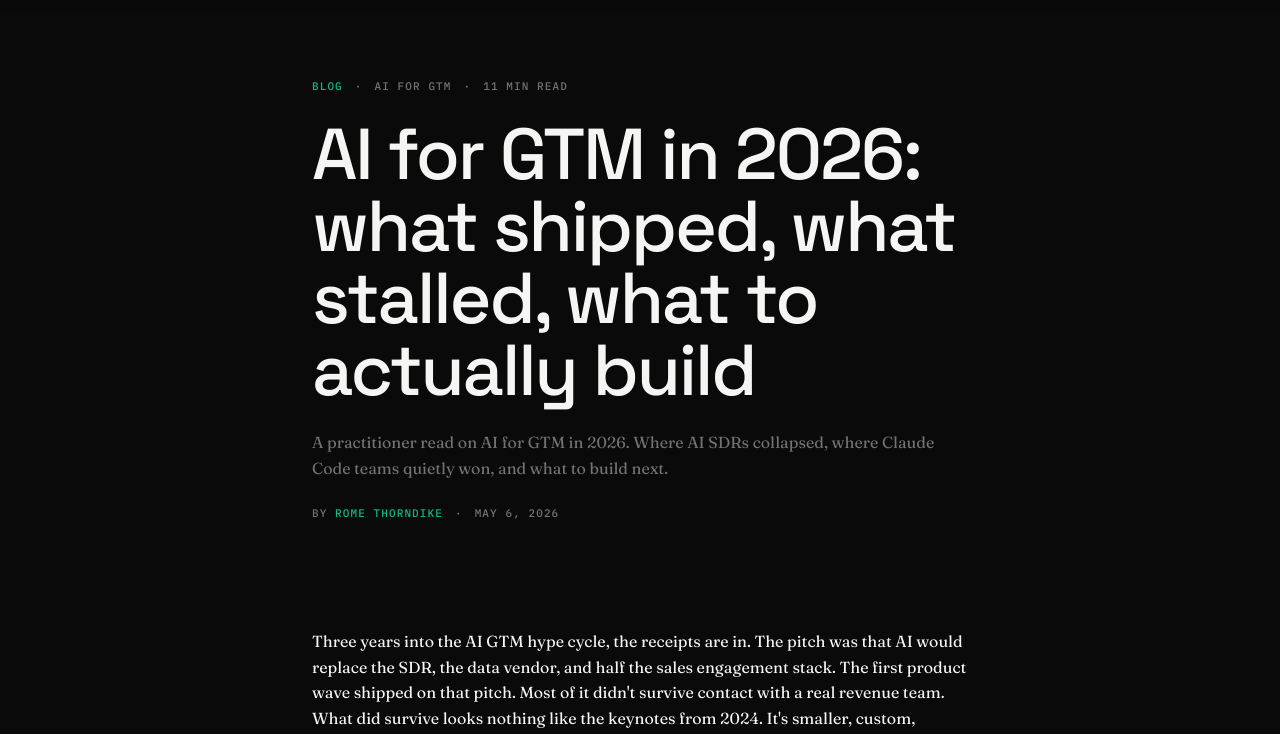
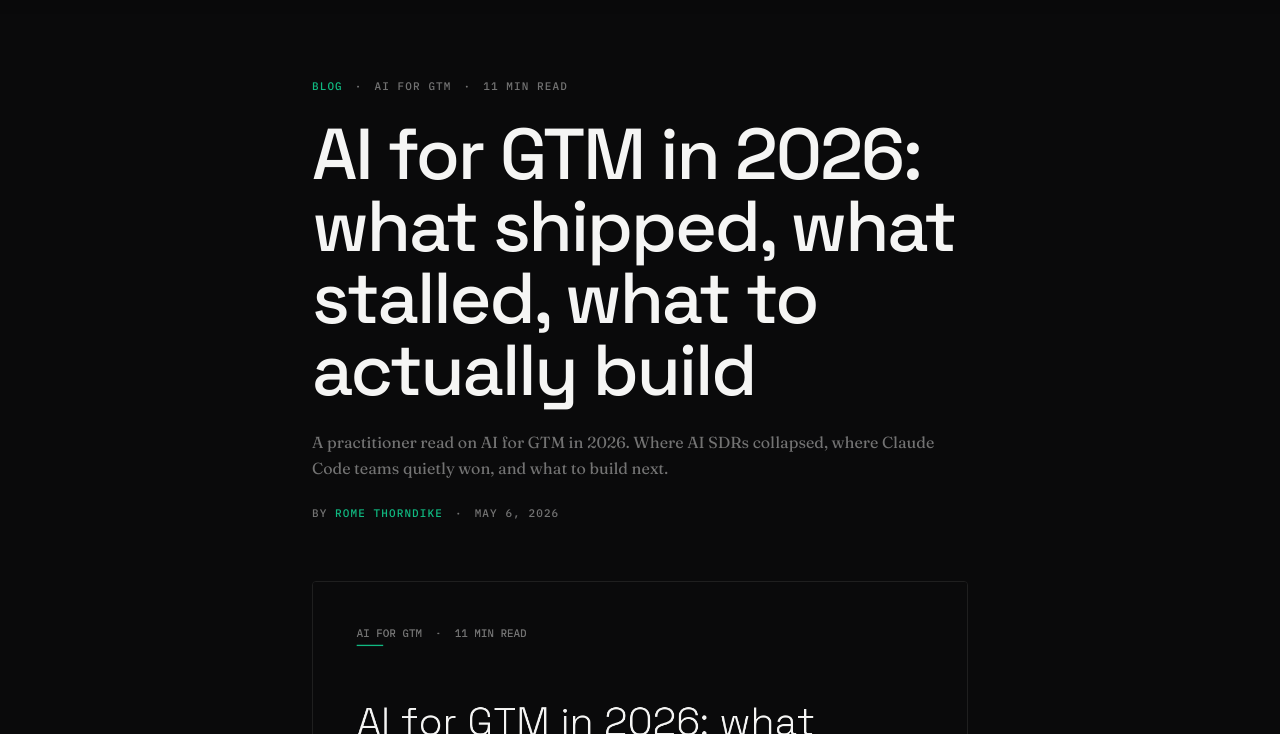
Before and after one commit to romelikethecity/subagentgtm, an Astro site: page /blog/ai-for-gtm-2026 in a window 1280 px wide. Shown: the part 66-800 px from the top of the page. Built offline with nearby package versions, Linux system fonts and the light colour scheme; Astro itself is replaced by a stand-in of ours.

Commit message:
blog: render OG card as visible hero image at top of every post
Previous commit wired per-post OG images for social shares but didn't
put any image on the actual post page. Adds the same /og/posts/{slug}.png
as a hero <img> between the byline and the body. Single source for both
social previews and on-page hero, sized 1200x630, lazy-decoded, with
brand border and rounded corners.

Co-Authored-By: Claude Opus 4.7 (1M context) <noreply@anthropic.com>

```diff
--- a/src/layouts/BlogPost.astro
+++ b/src/layouts/BlogPost.astro
@@ -109,6 +109,20 @@ const breadcrumbSchema = {
         </div>
       </header>
 
+      <div class="section section--tight post__hero-section">
+        <div class="container container--narrow">
+          <img
+            src={ogImage}
+            alt={ogImageAlt}
+            class="post__hero"
+            width="1200"
+            height="630"
+            loading="eager"
+            decoding="async"
+          />
+        </div>
+      </div>
+
       <div class="section section--tight">
         <div class="container container--narrow post__body t-body">
           <slot />
@@ -189,6 +203,19 @@ const breadcrumbSchema = {
     flex-wrap: wrap;
     gap: var(--space-3);
     color: var(--muted);
+  }
+
+  .post__hero-section {
+    padding-top: var(--space-4);
+    padding-bottom: var(--space-8);
+  }
+
+  .post__hero {
+    display: block;
+    width: 100%;
+    height: auto;
+    border: 1px solid var(--line);
+    border-radius: var(--radius-md, 12px);
   }
 
   .post__byline a {
```
